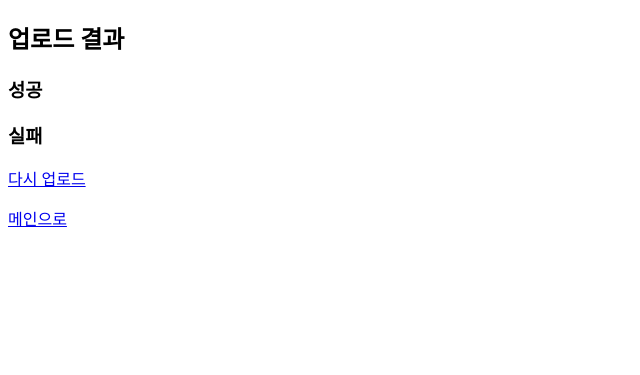
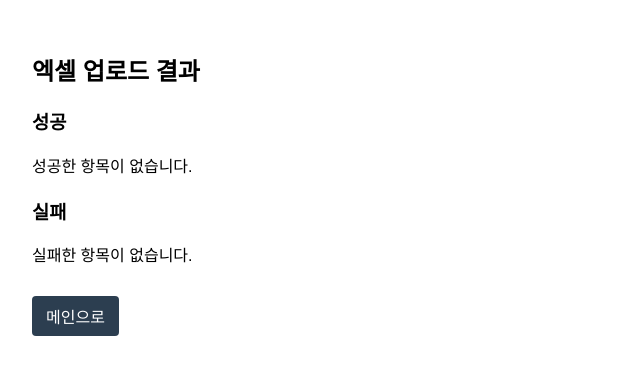
Before and after one commit to dlahtp44-prog/pars-wms-core, a FastAPI app: template app/templates/excel_result.html in a window 1280 px wide. Shown: the top 375 px of the page, without its empty margins (0-640 px from the left). Run offline with FastAPI, Linux system fonts and the light colour scheme; the template is opened without the code that fills it, so the values that code supplies are empty.

Commit message:
Update excel_result.html

```diff
--- a/app/templates/excel_result.html
+++ b/app/templates/excel_result.html
@@ -3,27 +3,59 @@
 <head>
   <meta charset="UTF-8">
   <title>엑셀 업로드 결과</title>
+  <style>
+    body { font-family: Arial, sans-serif; padding: 24px; }
+    h2 { margin-bottom: 10px; }
+    h3 { margin-top: 20px; }
+    ul { padding-left: 20px; }
+    li { margin: 4px 0; }
+    .ok { color: #2ecc71; }
+    .fail { color: #e74c3c; }
+    .actions { margin-top: 30px; }
+    .actions a {
+      display: inline-block;
+      margin-right: 12px;
+      text-decoration: none;
+      padding: 8px 14px;
+      background: #2c3e50;
+      color: white;
+      border-radius: 4px;
+    }
+    .actions a:hover { background: #34495e; }
+  </style>
 </head>
 <body>
 
-<h2>업로드 결과</h2>
+<h2>엑셀 업로드 결과</h2>
 
 <h3>성공</h3>
+{% if success %}
 <ul>
   {% for s in success %}
-    <li>{{ s }}</li>
+    <li class="ok">{{ s }}</li>
   {% endfor %}
 </ul>
+{% else %}
+<p>성공한 항목이 없습니다.</p>
+{% endif %}
 
 <h3>실패</h3>
+{% if errors %}
 <ul>
   {% for e in errors %}
-    <li style="color:red">{{ e }}</li>
+    <li class="fail">{{ e }}</li>
   {% endfor %}
 </ul>
+{% else %}
+<p>실패한 항목이 없습니다.</p>
+{% endif %}
 
-<p><a href="/엑셀-입고">다시 업로드</a></p>
-<p><a href="/">메인으로</a></p>
+<div class="actions">
+  {% if retry_url %}
+    <a href="{{ retry_url }}">다시 업로드</a>
+  {% endif %}
+  <a href="/">메인으로</a>
+</div>
 
 </body>
 </html>
```
